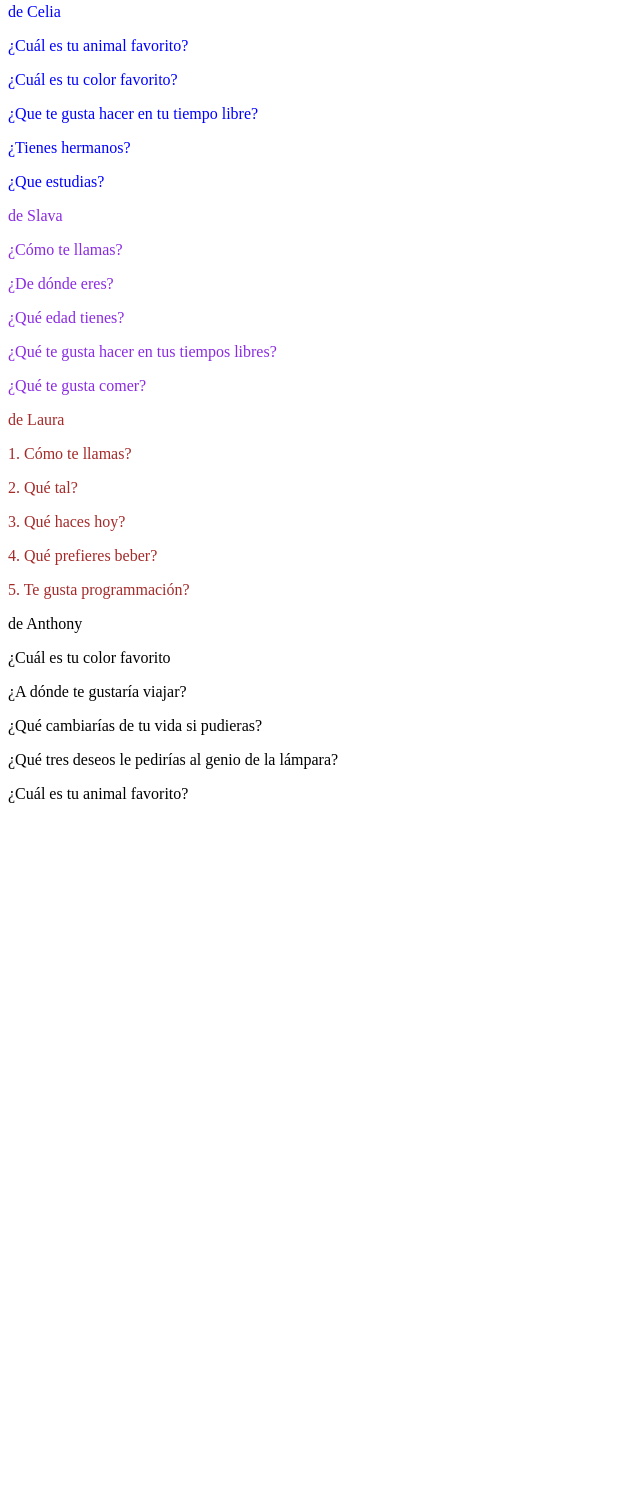
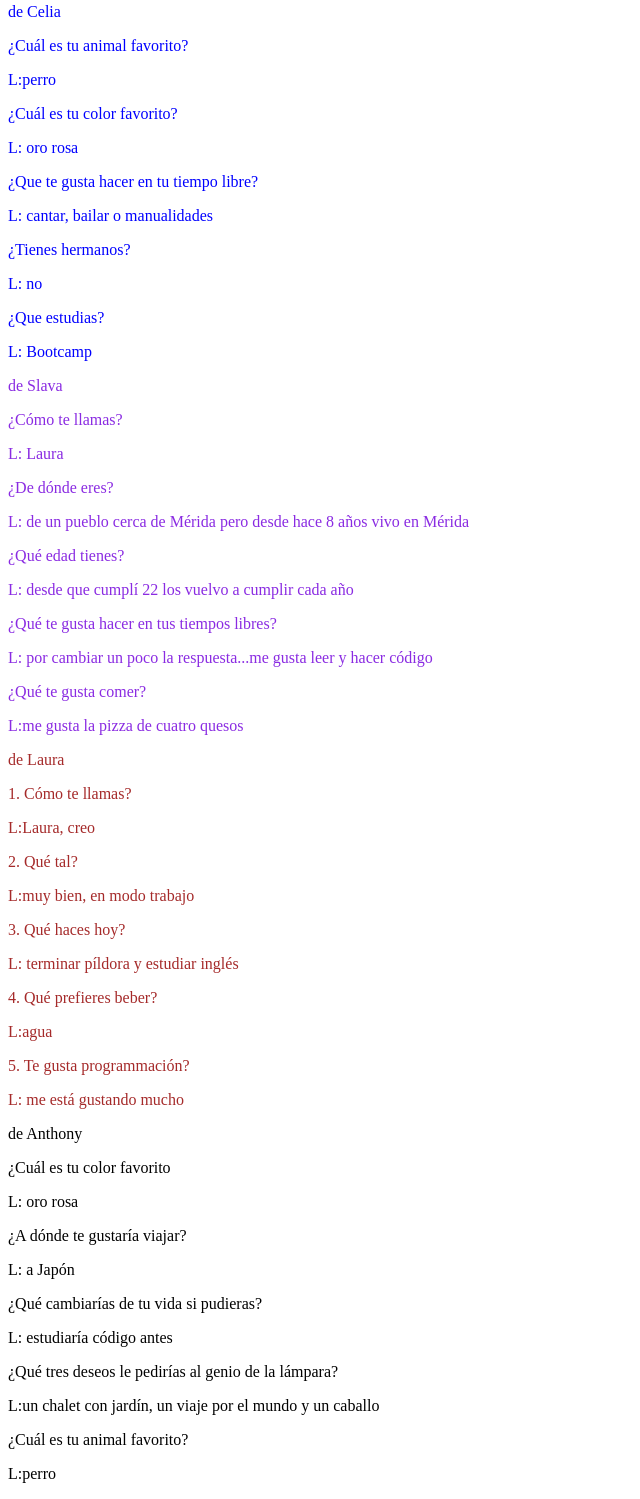
Before and after one commit to SupergrupoActividadExtra/actividadSupergrupo, a plain HTML site: page index.html in a window 1280 px wide. Shown: the part 5-1504 px from the top of the page, without its empty margins (0-640 px from the left). Before the commit the page ends 824 px from the top, so only its background shows below. Drawn offline with Linux system fonts and the light colour scheme.

Commit message:
respuestas laura

```diff
--- a/index.html
+++ b/index.html
@@ -10,35 +10,55 @@
 <body>
     <div style="color: blue;"> de Celia
         <p>¿Cuál es tu animal favorito?</p>
+        <p> L:perro </p>
         <p>¿Cuál es tu color favorito?</p>
+        <p> L: oro rosa</p>
         <p>¿Que te gusta hacer en tu tiempo libre?</p>
+        <p>L: cantar, bailar o manualidades</p>
         <p>¿Tienes hermanos?</p>
+        <p>L: no</p>
         <p>¿Que estudias?</p>
+        <p>L: Bootcamp</p>
     </div>
 
     <div style="color: blueviolet;">de Slava
         <p>¿Cómo te llamas?</p>
+        <p>L: Laura</p>
         <p>¿De dónde eres?</p>
+        <p>L: de un pueblo cerca de Mérida pero desde hace 8 años vivo en Mérida</p>
         <p>¿Qué edad tienes?</p>
+        <p>L: desde que cumplí 22 los vuelvo a cumplir cada año</p>
         <p>¿Qué te gusta hacer en tus tiempos libres?</p>
+        <p>L: por cambiar un poco la respuesta...me gusta leer y hacer código</p>
         <p>¿Qué te gusta comer?</p>
+        <p>L:me gusta la pizza de cuatro quesos</p>
     </div>
 
     <div style="color: brown;"> de Laura
         <p>1. Cómo te llamas?</p>
+        <p>L:Laura, creo</p>
         <p>2. Qué tal?</p>
+        <p>L:muy bien, en modo trabajo</p>
         <p>3. Qué haces hoy?</p>
+        <p>L: terminar píldora y estudiar inglés</p>
         <p>4. Qué prefieres beber?</p>
+        <p>L:agua</p>
         <p>5. Te gusta programmación?</p>
+        <p>L: me está gustando mucho</p>
 
     </div>
 
     <div> de Anthony
         <p>¿Cuál es tu color favorito</p>
+        <p>L: oro rosa</p>
         <p>¿A dónde te gustaría viajar?</p>
+        <p>L: a Japón</p>
         <p>¿Qué cambiarías de tu vida si pudieras?</p>
+        <p>L: estudiaría código antes</p>
         <p>¿Qué tres deseos le pedirías al genio de la lámpara?</p>
+        <p>L:un chalet con jardín, un viaje por el mundo y un caballo</p>
         <p>¿Cuál es tu animal favorito?</p>
+        <p>L:perro</p>
     </div>
 
 </body>
```
